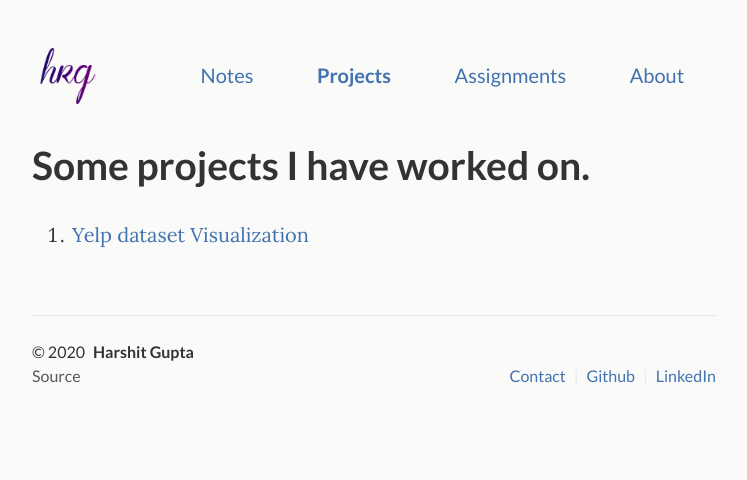
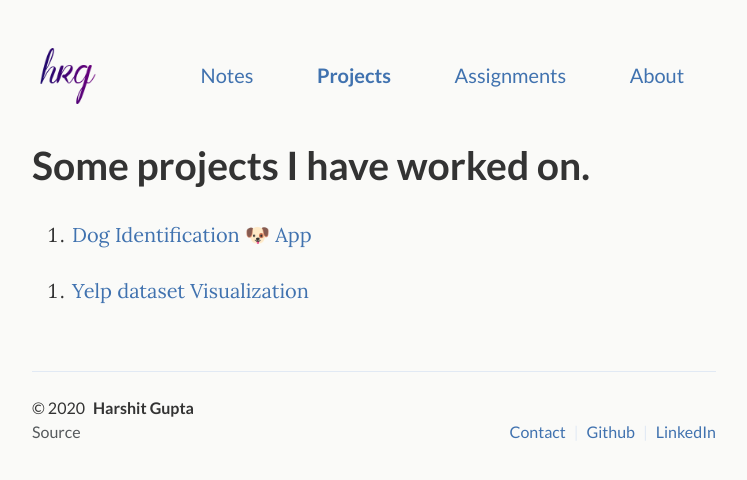
Before and after one commit to hrgupta/hrgupta.github.io, a Jekyll site: the page built from _pages/projects.html, in a window 1280 px wide. Shown: the top 480 px of the page, without its empty margins (266-1013 px from the left). Built offline with Jekyll 4.4.1, drawn with Linux system fonts in a browser that asks for light colours.

Commit message:
add dog id app project

```diff
--- a/_pages/projects.html
+++ b/_pages/projects.html
@@ -10,6 +10,12 @@ permalink: /projects/
 
   <ol>
     <li>
+      <a href='http://ec2-3-95-67-177.compute-1.amazonaws.com:8502/'>Dog Identification 🐶 App</a>
+    </li>
+  </ol>
+
+  <ol>
+    <li>
       <a href='https://hrgupta.github.io/yelp-dataset-visualization'>Yelp dataset Visualization</a>
     </li>
   </ol>
```
